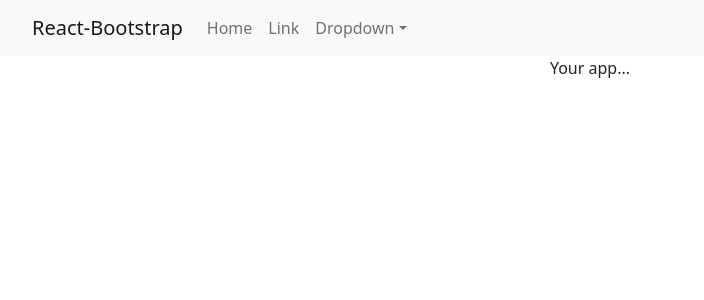
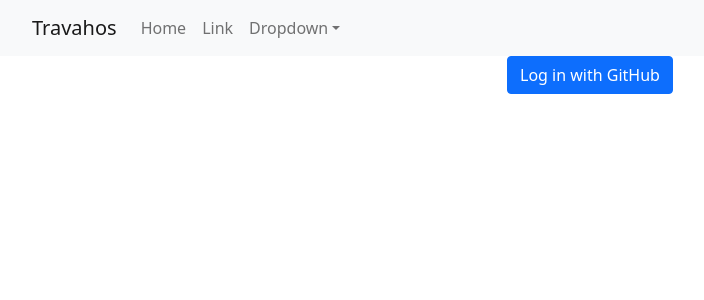
Before and after one commit to lluiscamino/gitjobs, a React (Create React App) app in the folder frontend/: page / in a window 1280 px wide. Shown: the top 300 px of the page, without its empty margins (50-754 px from the left). Built offline with nearby package versions, Linux system fonts and the light colour scheme.

Commit message:
Working Button, hopefully

```diff
--- a/frontend/src/App.tsx
+++ b/frontend/src/App.tsx
@@ -3,6 +3,7 @@ import 'bootstrap/dist/css/bootstrap.min.css';
 import './App.css';
 import {Nav, Navbar, NavDropdown, ThemeProvider} from "react-bootstrap";
 import Container from "react-bootstrap/Container";
+import GitForm from './GitForm';
 
 function App() {
   return (
@@ -12,7 +13,7 @@ function App() {
         >
             <Navbar bg="light" expand="lg">
                 <Container>
-                    <Navbar.Brand href="#home">React-Bootstrap</Navbar.Brand>
+                    <Navbar.Brand href="#home">Travahos</Navbar.Brand>
                     <Navbar.Toggle aria-controls="basic-navbar-nav"/>
                     <Navbar.Collapse id="basic-navbar-nav">
                         <Nav className="me-auto">
@@ -29,7 +30,9 @@ function App() {
                     </Navbar.Collapse>
                 </Container>
             </Navbar>
-            <div>Your app...</div>
+
+            <GitForm></GitForm>
+
         </ThemeProvider>
     </div>
   );
--- /dev/null
+++ b/frontend/src/GitForm.tsx
@@ -0,0 +1,28 @@
+import React from 'react';
+import {Form, Button} from 'react-bootstrap';
+import { FaGithub  } from "react-icons/fa";
+
+// Form for signing in to github
+export default function GitForm() {
+  return (
+    <>
+    {/* use if we will need to input mail
+      <Form>
+        <FaGithub/>
+        <Form.Group className="mb-3" controlId="formGit">
+          <Form.Label>Email address</Form.Label>
+          <Form.Control type="email" placeholder="Enter email" />
+
+          <Form.Label>Password</Form.Label>
+          <Form.Control type="password" placeholder="Password" />
+        </Form.Group>
+
+      </Form> */}
+
+      {/* call github sign in api */}
+      <Button variant="primary" onClick={() => "http://127.0.0.1:8080/sign-in-github"}>
+        Log in with GitHub
+      </Button>
+    </>
+  )
+}
```
Also changed, not shown: 1 other file (tests, documents, lock files or other folders).
